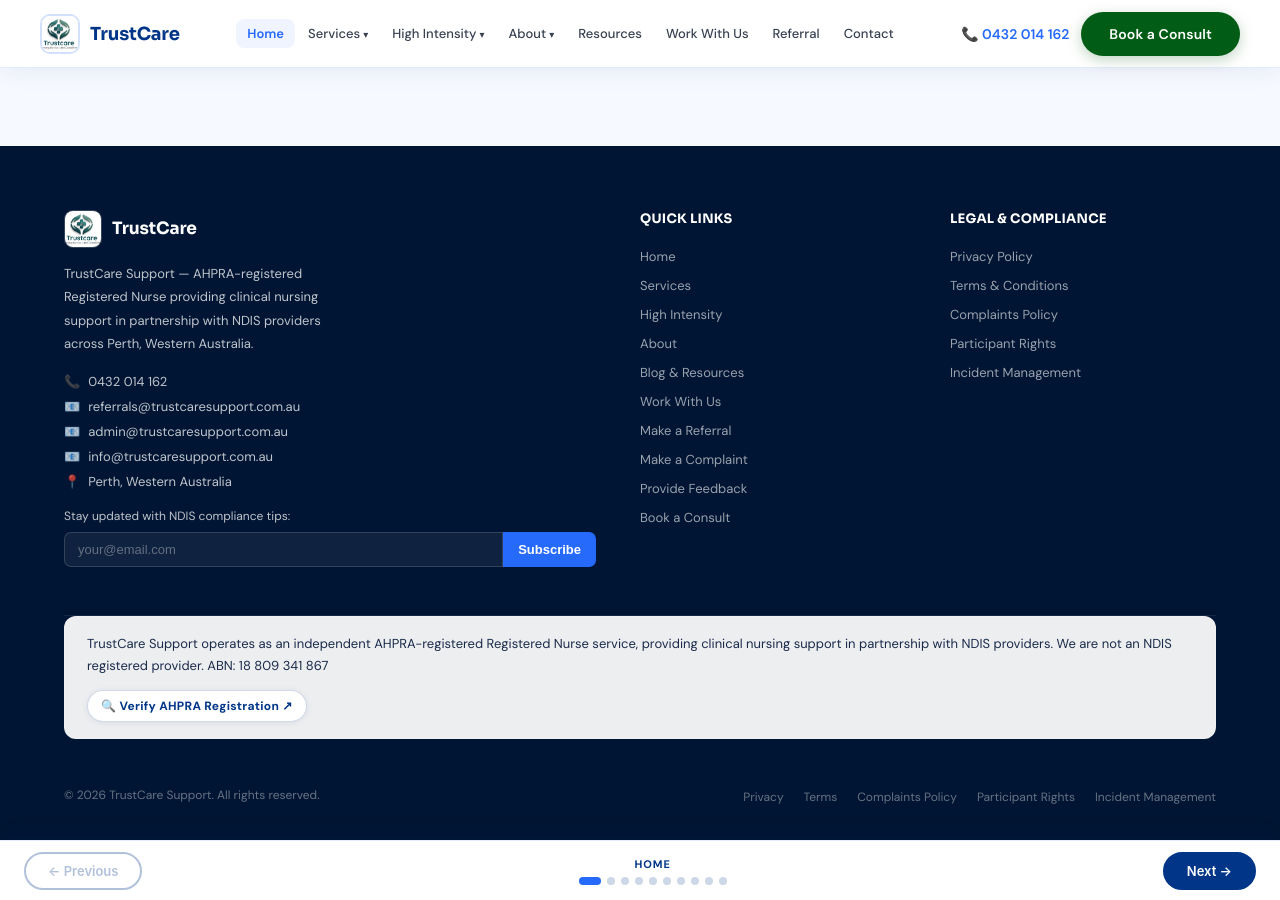
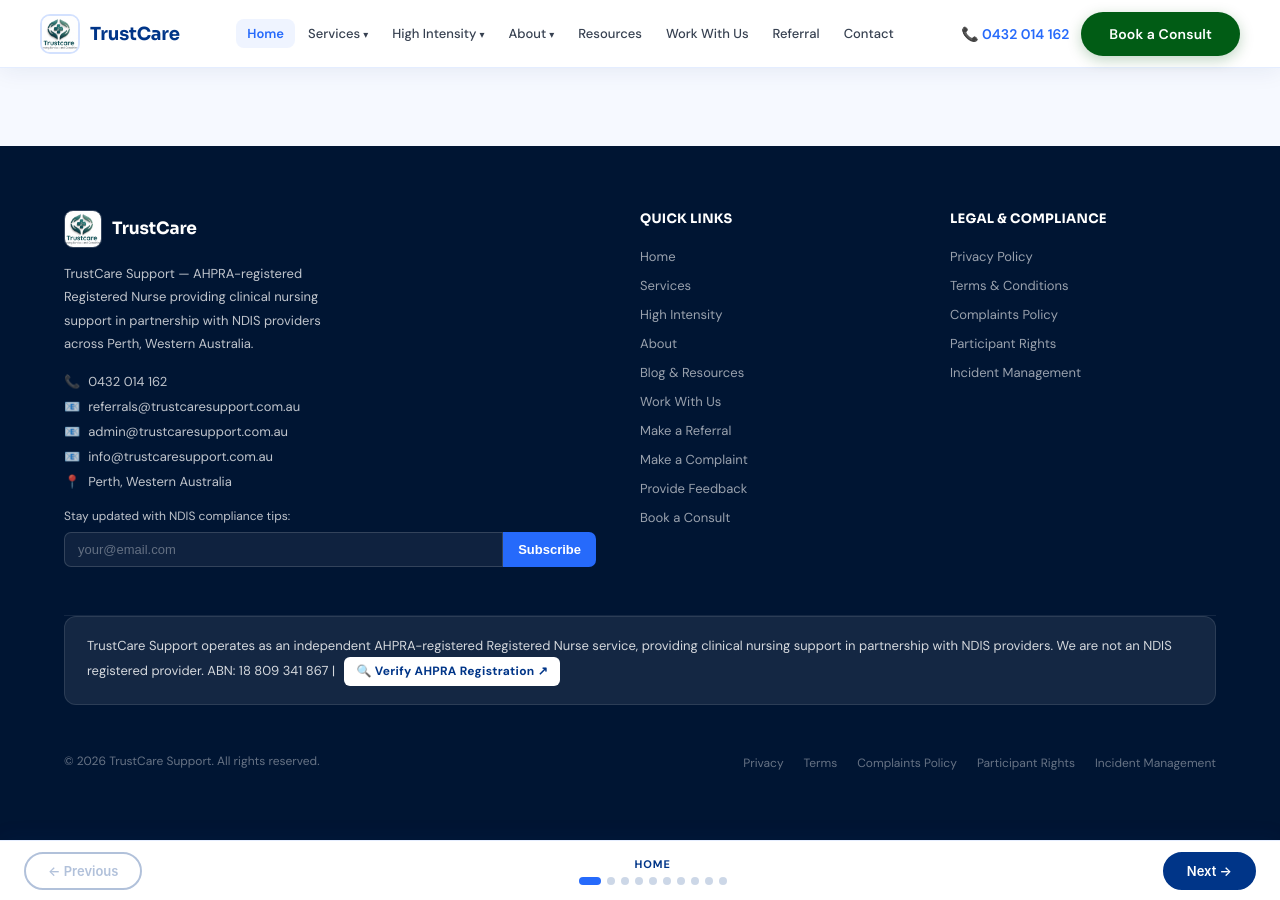
Before and after one commit to abassaj89-eng/TrustCare_NursingServices, a Jekyll site: the page built from index.html, in a window 1280 px wide and 900 px high, scrolled down 4248 px. Built offline with Jekyll 4.4.1, drawn with Linux system fonts in a browser that asks for light colours; a script that is not in the unit is left out.

Commit message:
Restore original inline ABN/AHPRA footer card layout
- Reverts flex layout back to original inline text with | separator
- background: rgba(255,255,255,0.08) — subtle glass card on dark footer
- color: rgba(255,255,255,0.82) — legible white text on dark navy
- Button: display:inline-block, original white pill style

Co-Authored-By: Claude Sonnet 4.6 <noreply@anthropic.com>

```diff
--- a/index.html
+++ b/index.html
@@ -1539,9 +1539,8 @@
         </ul>
       </div>
     </div>
-    <div style="background:rgba(255,255,255,0.93);border-radius:12px;padding:16px 22px;margin-bottom:24px;font-size:13px;color:#1a2b4a;line-height:1.7;border:1px solid rgba(255,255,255,0.18);display:flex;align-items:center;flex-wrap:wrap;gap:12px;">
-      <span>TrustCare Support operates as an independent AHPRA-registered Registered Nurse service, providing clinical nursing support in partnership with NDIS providers. We are not an NDIS registered provider. ABN: 18 809 341 867</span>
-      <a href="https://www.ahpra.gov.au/Registration.aspx" target="_blank" rel="noopener noreferrer" style="display:inline-flex;align-items:center;gap:5px;white-space:nowrap;padding:5px 13px;background:#fff;color:#003588;font-weight:700;font-size:12px;border-radius:100px;text-decoration:none;letter-spacing:0.3px;border:1.5px solid rgba(0,53,136,0.18);box-shadow:0 1px 6px rgba(0,35,100,0.08);">🔍 Verify AHPRA Registration ↗</a>
+    <div style="background:rgba(255,255,255,0.08);border-radius:12px;padding:18px 22px;margin-bottom:24px;font-size:13px;color:rgba(255,255,255,0.82);line-height:1.7;border:1px solid rgba(255,255,255,0.10);">
+      TrustCare Support operates as an independent AHPRA-registered Registered Nurse service, providing clinical nursing support in partnership with NDIS providers. We are not an NDIS registered provider. ABN: 18 809 341 867 | <a href="https://www.ahpra.gov.au/Registration.aspx" target="_blank" rel="noopener noreferrer" style="display:inline-block;margin-left:6px;padding:4px 12px;background:#fff;color:#003588;font-weight:700;font-size:12px;border-radius:6px;text-decoration:none;letter-spacing:0.3px;">🔍 Verify AHPRA Registration ↗</a>
     </div>
     <div class="footer__bottom">
       <span class="footer__copy">© 2026 TrustCare Support. All rights reserved.</span>
```
